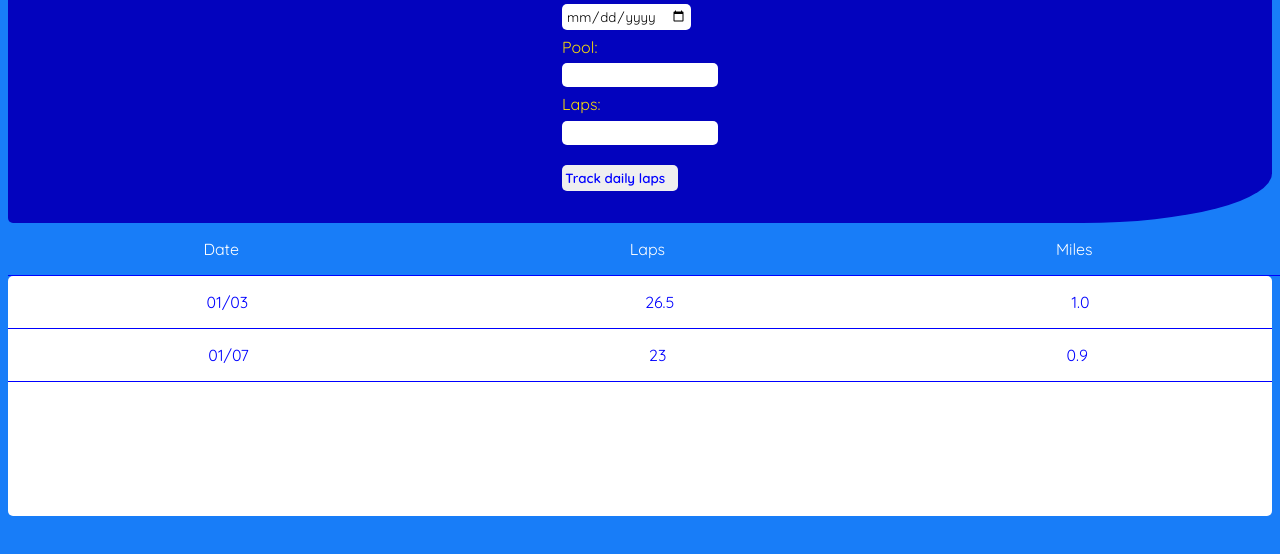
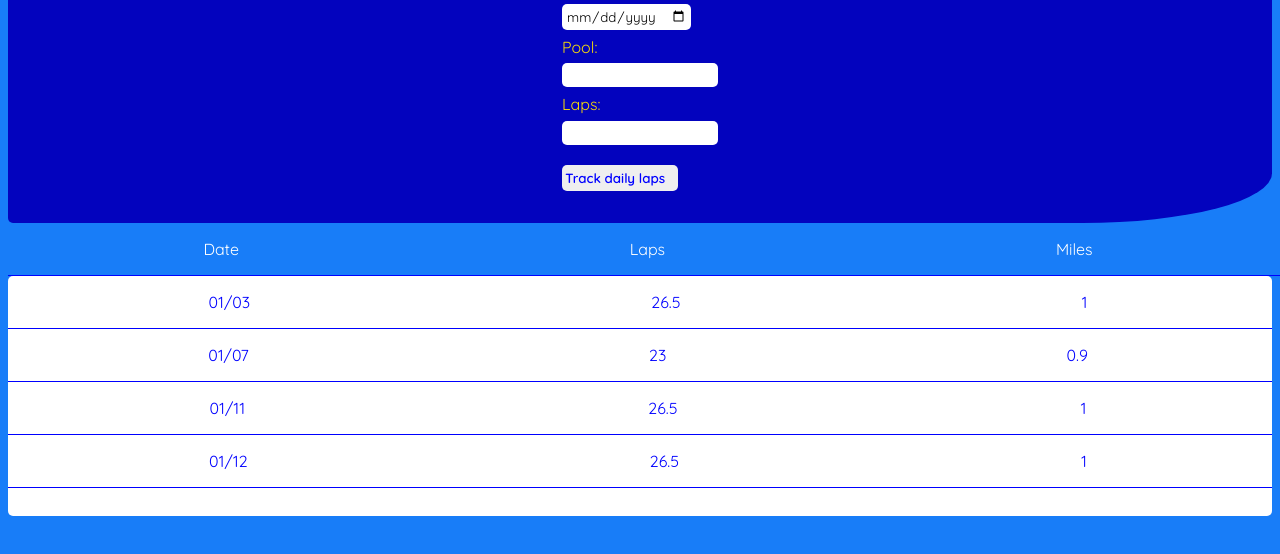
Before and after one commit to michaella23/swim-distance-tracker, a plain HTML site: page index.html in a window 1280 px wide. Shown: the part 116-670 px from the top of the page. Drawn offline with Linux system fonts and the light colour scheme.

Commit message:
Created lapsData array, rendered data dynamically (still hard coded)

```diff
--- a/index.html
+++ b/index.html
@@ -30,7 +30,7 @@
             <p>Miles</p>
         </header>
         <div class="stats-el">
-            <div class="daily-stat">
+            <!-- <div class="daily-stat">
                 <p>01/03</p>
                 <p>26.5</p>
                 <p>1.0</p>
@@ -40,9 +40,18 @@
                 <p>23</p>
                 <p>0.9</p>
             </div>
-
+            <div class="daily-stat">
+                <p>01/11</p>
+                <p>26.5</p>
+                <p>1.0</p>
+            </div>
+            <div class="daily-stat">
+                <p>01/12</p>
+                <p>26.5</p>
+                <p>1.0</p>
+            </div> -->
         </div>
     </section>
-    <script src="script.js"></script>
+    <script src="script.js" type="module"></script>
 </body>
 </html>
--- /dev/null
+++ b/laps.js
@@ -0,0 +1,22 @@
+export const lapsData = [
+    {
+        date: "01/03",
+        laps: 26.5,
+        miles: 1.0
+    },
+    {
+        date: "01/07",
+        laps: 23,
+        miles: 0.9
+    },
+    {
+        date: "01/11",
+        laps: 26.5,
+        miles: 1.0
+    },
+    {
+        date: "01/12",
+        laps: 26.5,
+        miles: 1.0
+    }
+]
--- a/script.js
+++ b/script.js
@@ -1,3 +1,5 @@
+import { lapsData } from "./laps.js"
+
 const lapEl = document.getElementById("lap-num")
 const formEl = document.getElementById("form-el")
 const totalEl = document.getElementById("total-el")
@@ -24,3 +26,34 @@ function calculateDailyMiles(e) {
     let dailyMiles = (totalYards / yardsPerMile).toFixed(1)
     totalEl.textContent += dailyMiles
 }
+
+const statsEl = document.querySelector(".stats-el")
+console.log(statsEl)
+
+function renderData() {
+    const swimData = lapsData.map((entry) => {
+        statsEl.innerHTML += `
+            <div class="daily-stat">
+                    <p>${entry.date}</p>
+                    <p>${entry.laps}</p>
+                    <p>${entry.miles}</p>
+            </div>`
+        // const dailyEntry = document.createElement("div")
+        // dailyEntry.setAttribute("class", "daily-stat")
+        // const dateEl = document.createElement("p")
+        // dateEl.textContent = entry.date
+        // // console.log(date.textContent)
+        // const lapsEl = document.createElement("p")
+        // lapsEl.textContent = entry.laps
+        // const milesEl = document.createElement("p")
+        // milesEl.textContent = entry.miles
+        // console.log(milesEl)
+        // dailyEntry.innerHTML += dateEl
+        // console.log(dailyEntry)
+        // dailyEntry.appendChild = lapsEl
+        // dailyEntry.appendChild = milesEl
+    })
+    return swimData
+}
+
+renderData()
```
